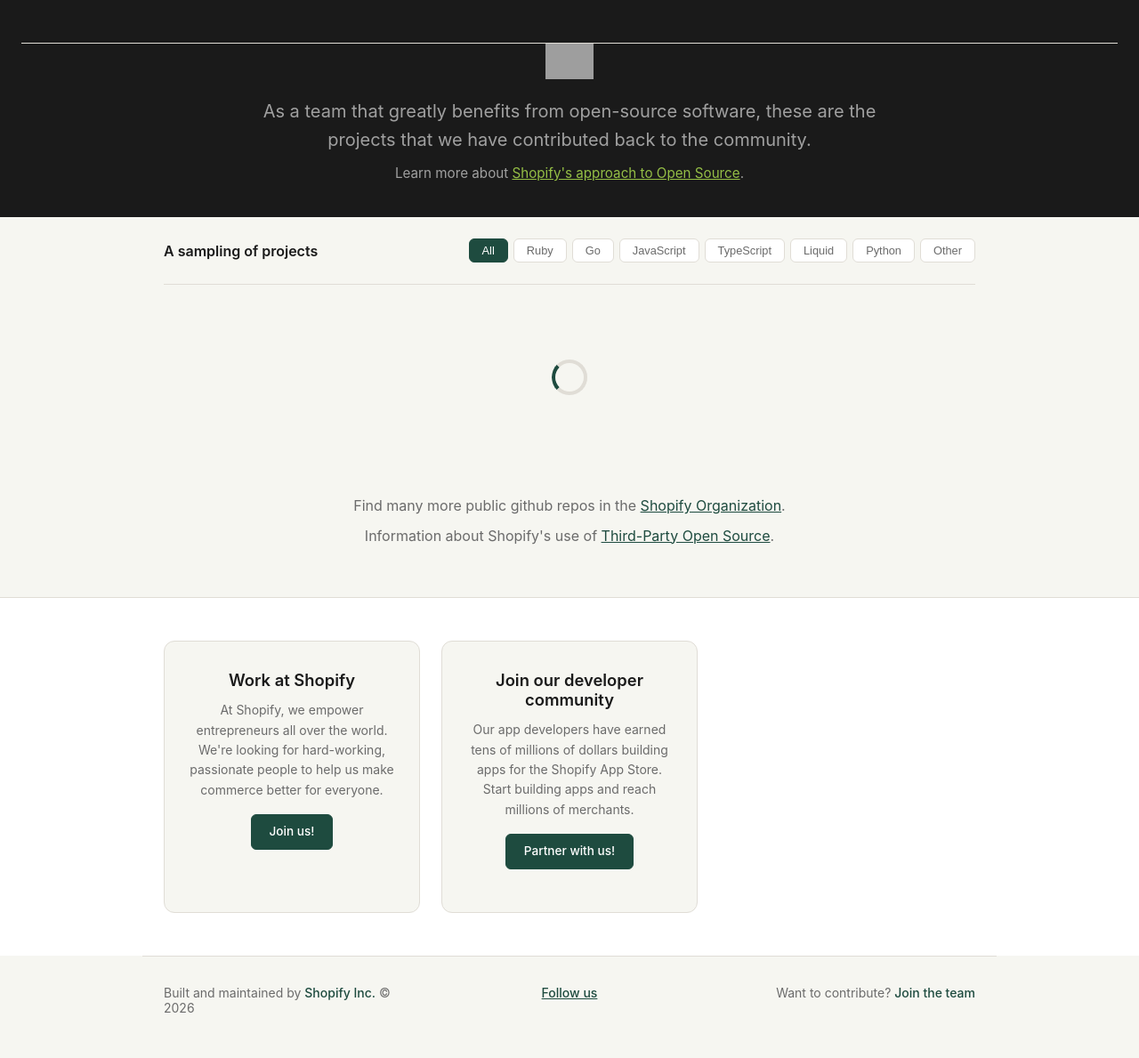
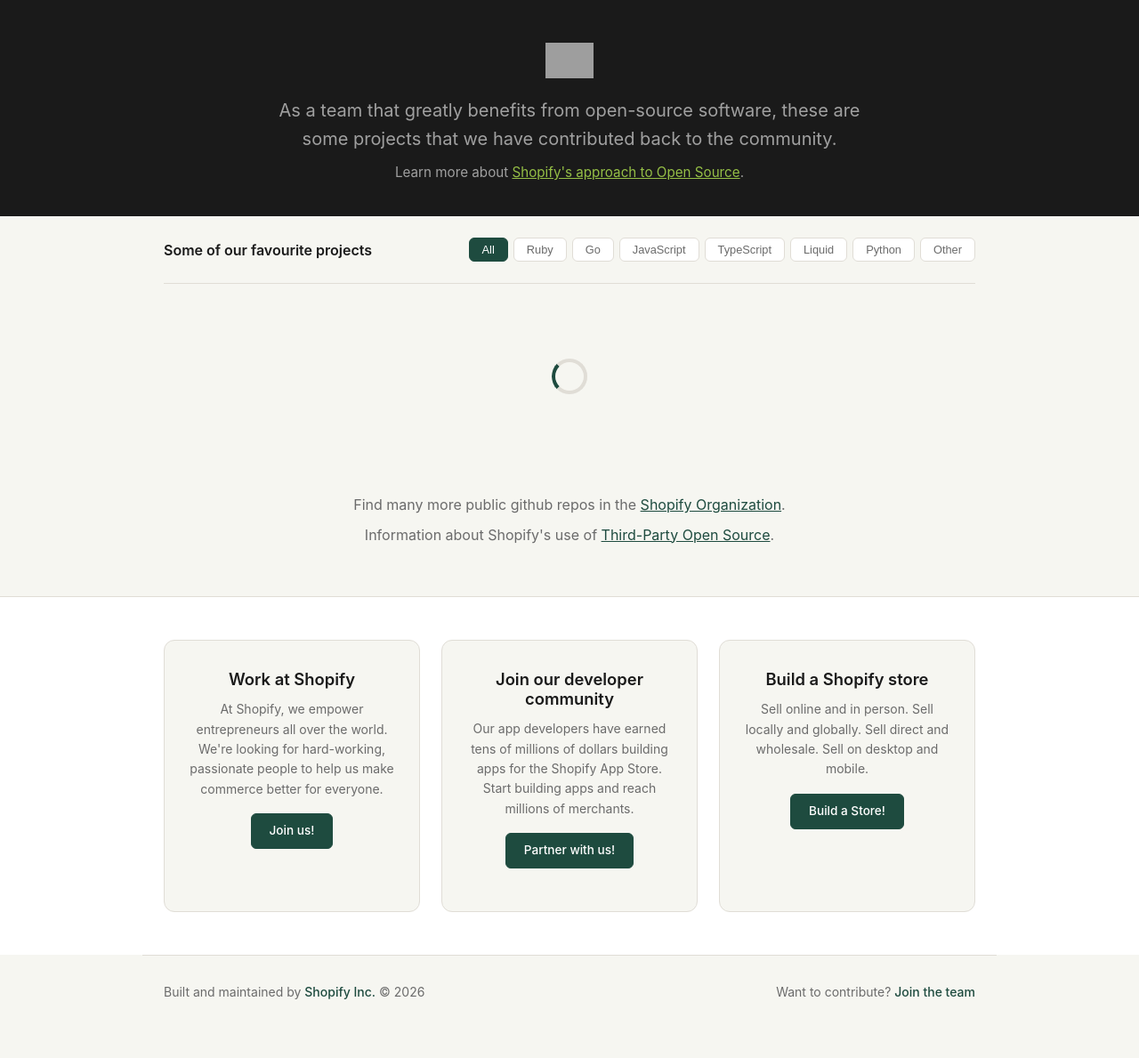
Before and after one commit to Shopify/shopify.github.com, a Jekyll site: the page built from index.html, in a window 1280 px wide. Shown: the whole page at 89% size. Built offline with Jekyll 4.4.1, drawn with Linux system fonts in a browser that asks for light colours; nearby versions of some CDN libraries; some web fonts are replaced; library files that are not in the unit come from our copies; a script that is not in the unit is left out; grey boxes are pictures that could not be loaded.

Commit message:
style and wording

```diff
--- a/_includes/footer.html
+++ b/_includes/footer.html
@@ -2,9 +2,6 @@
   <div class="grid">
     <div class="grid-item xlarge--text-left">
       Built and maintained by <a href="https://www.shopify.com">Shopify Inc.</a> &copy; {{ site.time | date: "%Y" }}
-    </div>
-    <div class="grid-item xlarge--text-center">
-      <a href="https://twitter.com/ShopifyEng" class="twitter-link"><span class="under">Follow us</span></a>
     </div>
     <div class="grid-item xlarge--text-right">
       Want to contribute? <a href="https://www.shopify.com/careers">Join the team</a>
--- a/_includes/join.html
+++ b/_includes/join.html
@@ -20,6 +20,15 @@
           <a href="https://developers.shopify.com" class="btn is-active">Partner with us!</a>
         </p>
       </div>
+      <div class="join-card">
+        <h2>Build a Shopify store</h2>
+        <p>
+          Sell online and in person. Sell locally and globally. Sell direct and wholesale. Sell on desktop and mobile.
+        </p>
+        <p>
+          <a href="https://www.shopify.com" class="btn is-active">Build a Store!</a>
+        </p>
+      </div>
     </div>
   </div>
 </div>
--- a/css/main.css
+++ b/css/main.css
@@ -188,7 +188,7 @@
 #repos {
   display: flex;
   flex-direction: column;
-  gap: 20px;
+  gap: 24px;
 }
 
 #repos.is-loaded {
@@ -390,7 +390,6 @@
 
 /* ── Join / CTA section ── */
 .hero-header:last-of-type {
-  border-top: 1px solid var(--border);
 }
 
 .hero-header .grid {
--- a/index.html
+++ b/index.html
@@ -1,7 +1,7 @@
 ---
 layout: default
 title: Open Source Software - Shopify
-description: As a team that greatly benefits from open-source software, these are the projects that we have contributed back to the community.
+description: As a team that greatly benefits from open-source software, these are some projects that we have contributed back to the community.
 ---
 
 <div class="hero">
@@ -22,7 +22,7 @@
   <div class="pagewidth">
     <div class="hero-inner">
       <h1 class="hero-text">
-        As a team that greatly benefits from open-source software, these are the
+        As a team that greatly benefits from open-source software, these are some
         projects that we have contributed back to the community.
       </h1>
       <h2>
@@ -35,7 +35,7 @@
 <div class="pagewidth">
   <div class="filter-bar">
     <div class="filter-bar--left">
-      A sampling of projects
+      Some of our favourite projects
     </div>
     <div class="filter-bar--right">
       <button class="btn is-active" data-filter="*">All</button>
```
